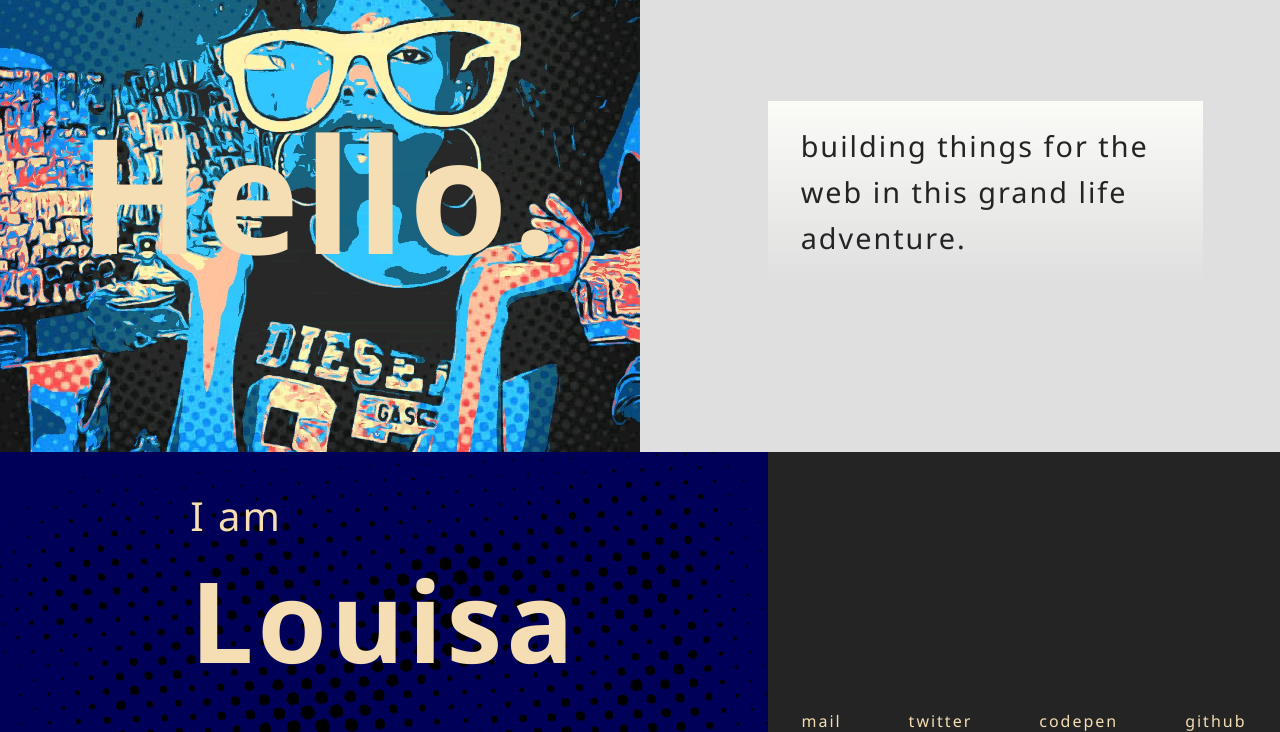
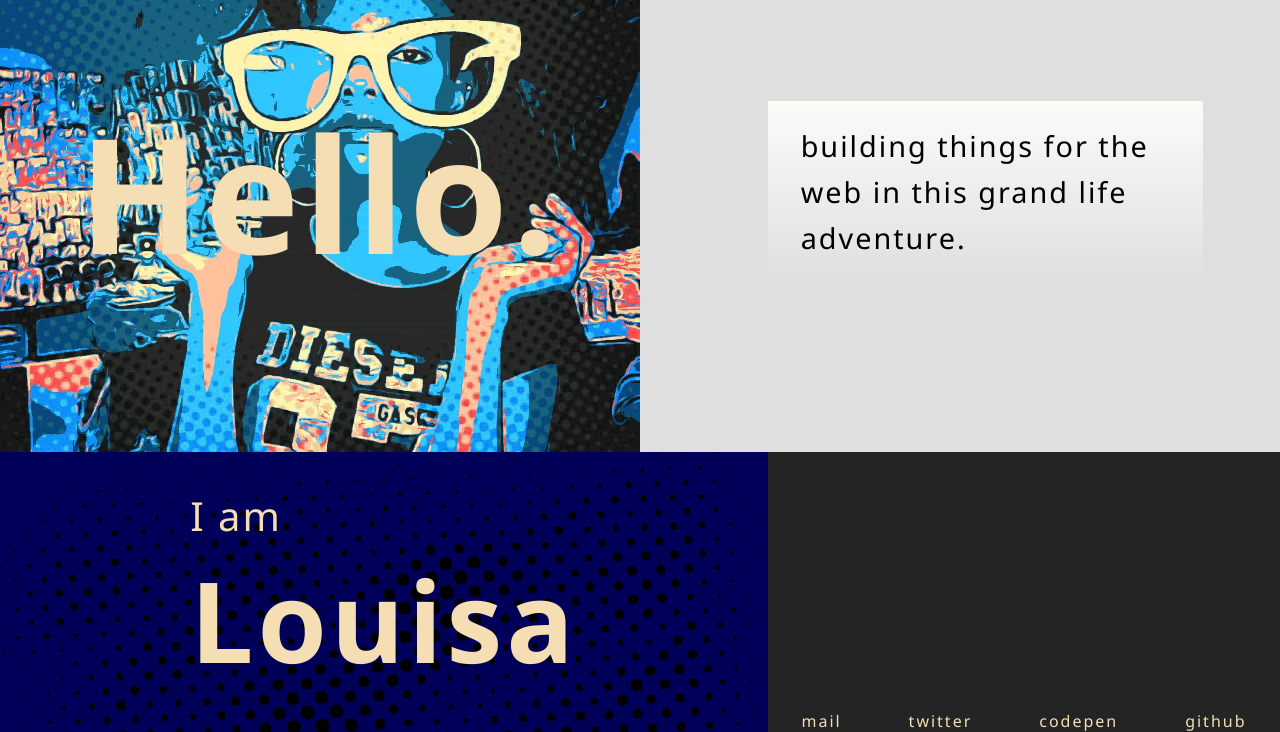
Before and after one commit to loetcodes/portfolio, a website: page index.html in a window 1280 px wide. Shown: the part 68-800 px from the top of the page. Drawn offline with Linux system fonts and the light colour scheme.

Commit message:
added color to detail text section

```diff
--- a/css/main.css
+++ b/css/main.css
@@ -5,10 +5,9 @@
 * {
     font-family: Gotham XNarrow A,Gotham XNarrow B,Segoe UI,Roboto,Helvetica Neue,Arial,sans-serif;
     -webkit-font-smoothing: antialiased;
-    --text_headings: #d70757;
+    --text_col0: #000000;
     --text_col1: #f5deb3;
-    --text_col2: #e9eaec;
-    --color0: #000;
+    --text_col2: #dfdfdf;
     --color2: #dfdfdf;
     --background_col1: #fbfbf8;
     --background_col2: #dfdfdf;
@@ -21,6 +20,12 @@
     --border_col: #bdbdbd;
     --gradient_start: var(--background_col1);
 }
+
+/* * {
+    --background_col1: #161616;
+    --background_col2: #242424;
+
+} */
 
 /*Scrollbar*/
 ::-webkit-scrollbar {
@@ -95,7 +100,7 @@ body {
 }
 
 .intro-greeting {
-    background-color: var(--color0);
+    background-color: #000000;
     background-image: url("../images/graphics/loetCartoon_dottedCol.jpg");
     background-size: cover;
     background-repeat: no-repeat;
@@ -153,6 +158,7 @@ body {
     font-size: 3vmin;
     letter-spacing: 1.5px;
     line-height: 1.6em;
+    color: var(--text_col0);
 }
 
 .descrBox {
@@ -485,6 +491,10 @@ body {
     padding: 6% 0%;
     align-self: flex-end;
     background-color: var(--theme_col4);
+    color: var(--text_col2);
+}
+
+.cardSummary .detailText {
     color: var(--text_col2);
 }
 
```
